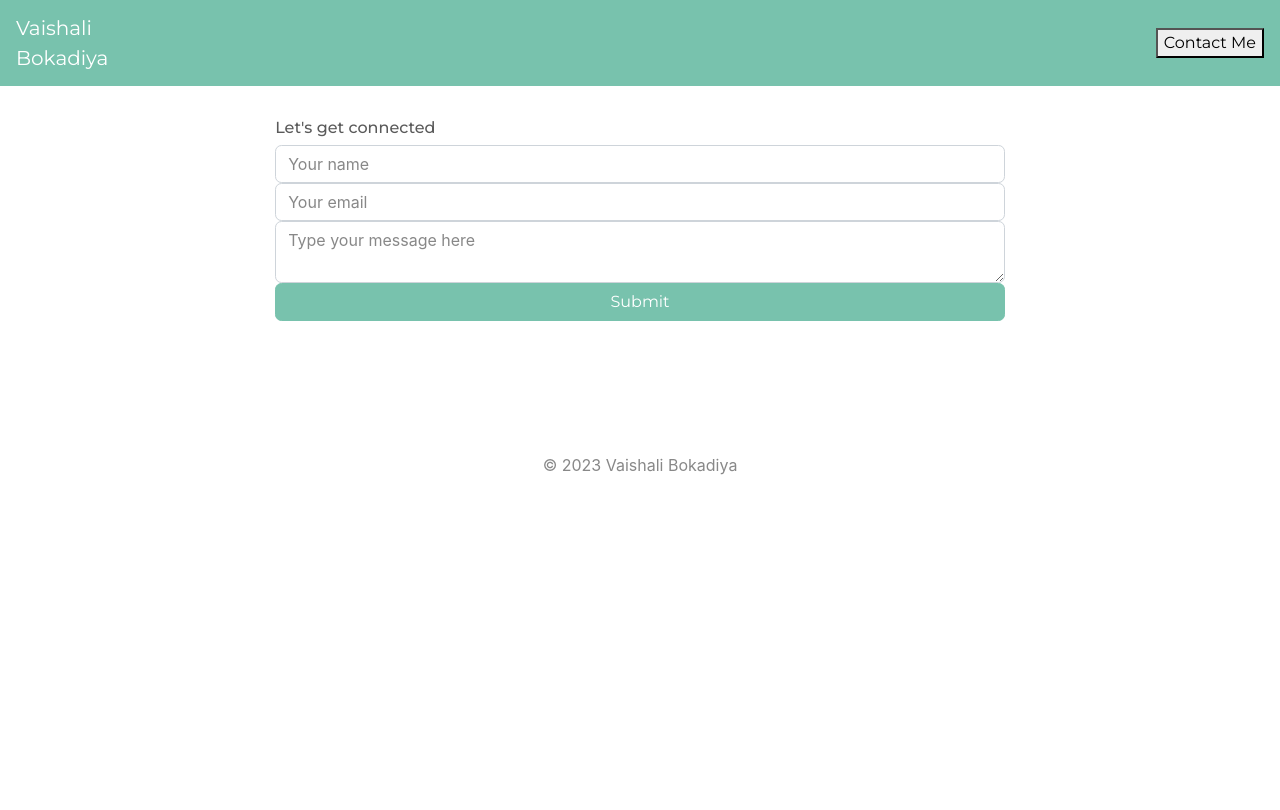
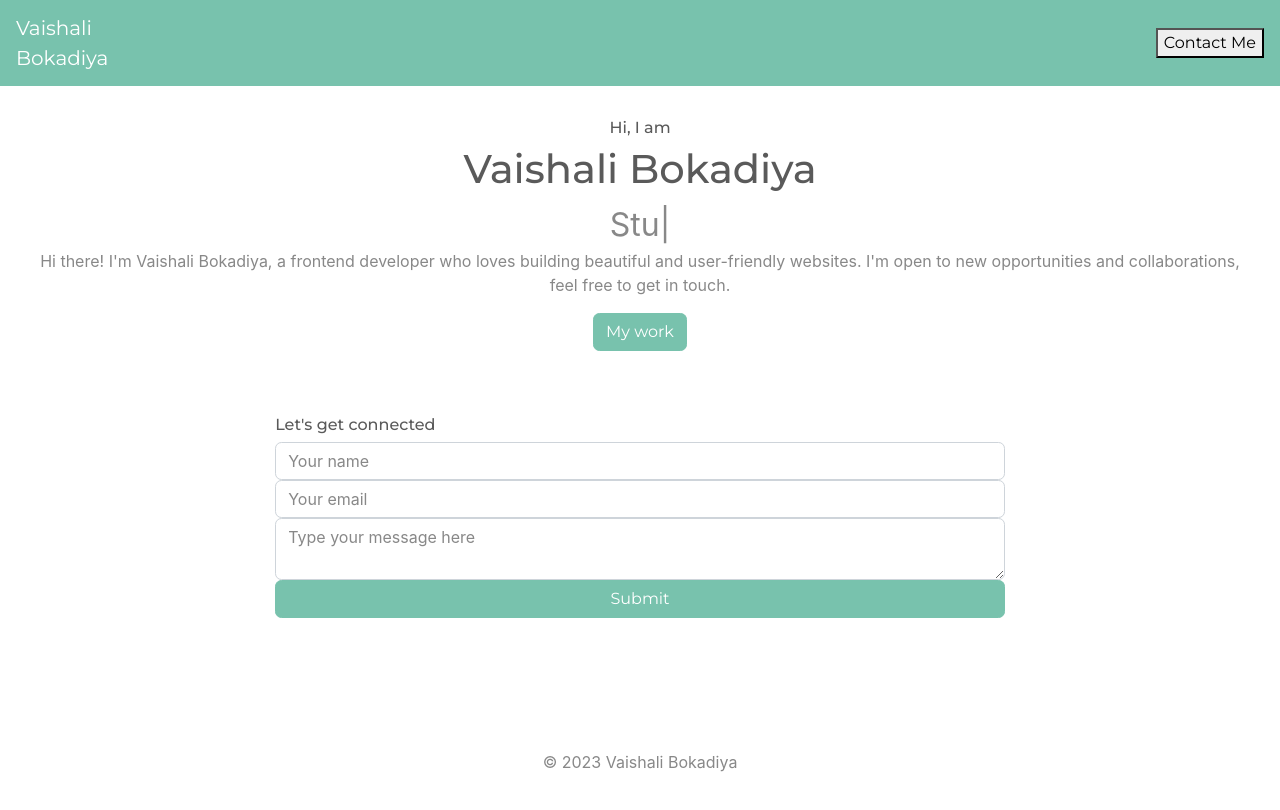
Before and after one commit to vaishalibokadiya/my-portfolio, a React (Create React App) app: page / in a window 1280 px wide. Shown: the top 810 px of the page. Built offline with nearby package versions, Linux system fonts and the light colour scheme; a web font is replaced by a local one.

Commit message:
intro-layout

```diff
--- a/package.json
+++ b/package.json
@@ -15,6 +15,7 @@
     "react-bootstrap": "^2.7.4",
     "react-dom": "^18.2.0",
     "react-scripts": "5.0.1",
+    "react-type-animation": "^3.1.0",
     "web-vitals": "^2.1.4"
   },
   "scripts": {
--- a/src/App.css
+++ b/src/App.css
@@ -38,3 +38,6 @@
 .p-2rem {
   padding: 2rem;
 }
+.flex-col {
+  flex-direction: column;
+}
--- a/src/App.js
+++ b/src/App.js
@@ -2,11 +2,13 @@ import React from "react";
 import Header from "./components/Header";
 import Footer from "./components/Footer";
 import Contact from "./components/Contact";
+import Introduction from "./components/Introduction";
 
 const App = () => {
   return (
     <>
       <Header />
+      <Introduction />
       <Contact />
       <Footer />
     </>
--- a/src/components/Introduction.js
+++ b/src/components/Introduction.js
@@ -0,0 +1,29 @@
+import { Button } from "react-bootstrap";
+import React from "react";
+import { TypeAnimation } from "react-type-animation";
+
+const Introduction = () => {
+  return (
+    <div className="block p-2rem">
+      <div className="flex flex-col">
+        <h6>Hi, I am</h6>
+        <h1>Vaishali Bokadiya</h1>
+        <TypeAnimation
+          sequence={["Developer", 1000, "Enthusiast", 1000, "Student", 1000]}
+          wrapper="span"
+          speed={50}
+          style={{ fontSize: "2em", display: "inline-block" }}
+          repeat={Infinity}
+        ></TypeAnimation>
+        <p className="text-center">
+          Hi there! I'm Vaishali Bokadiya, a frontend developer who loves
+          building beautiful and user-friendly websites. I'm open to new
+          opportunities and collaborations, feel free to get in touch.
+        </p>
+        <Button>My work</Button>
+      </div>
+    </div>
+  );
+};
+
+export default Introduction;
```
Also changed, not shown: 1 other file (tests, documents, lock files or other folders).
